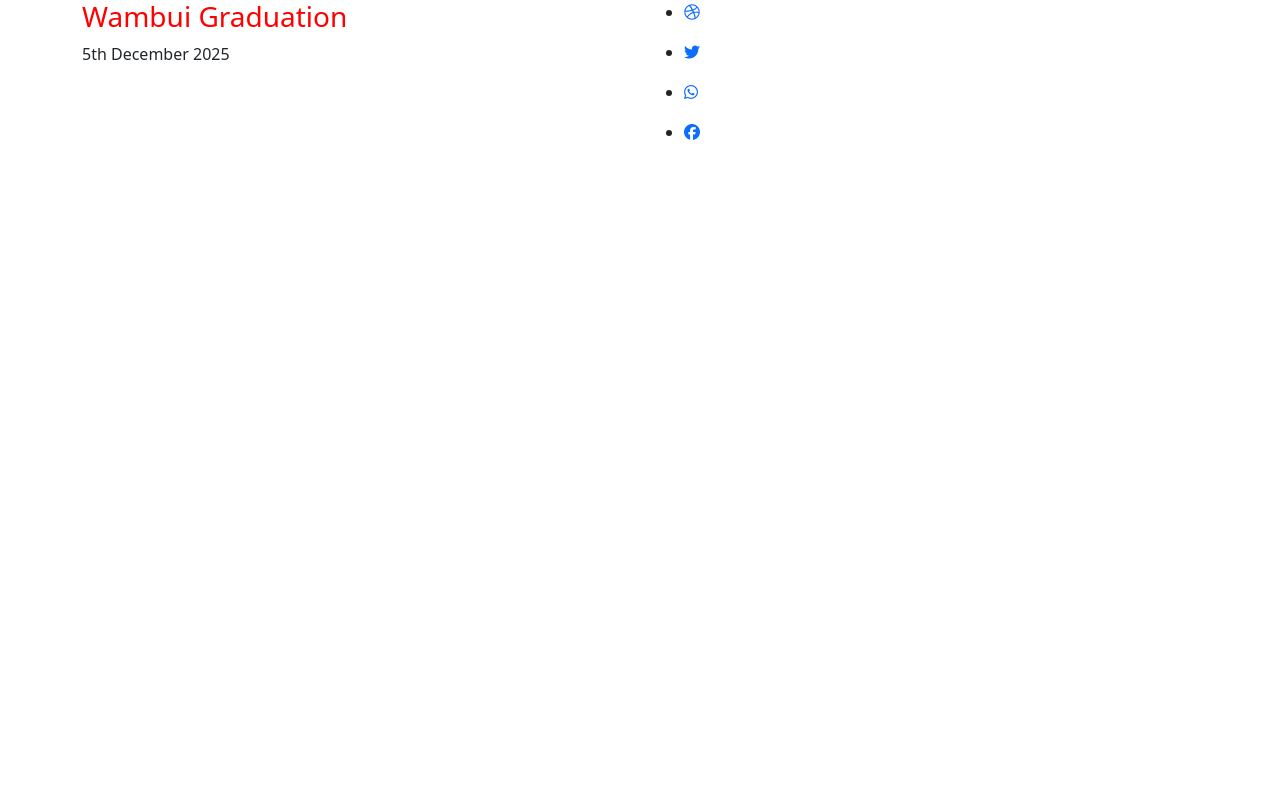
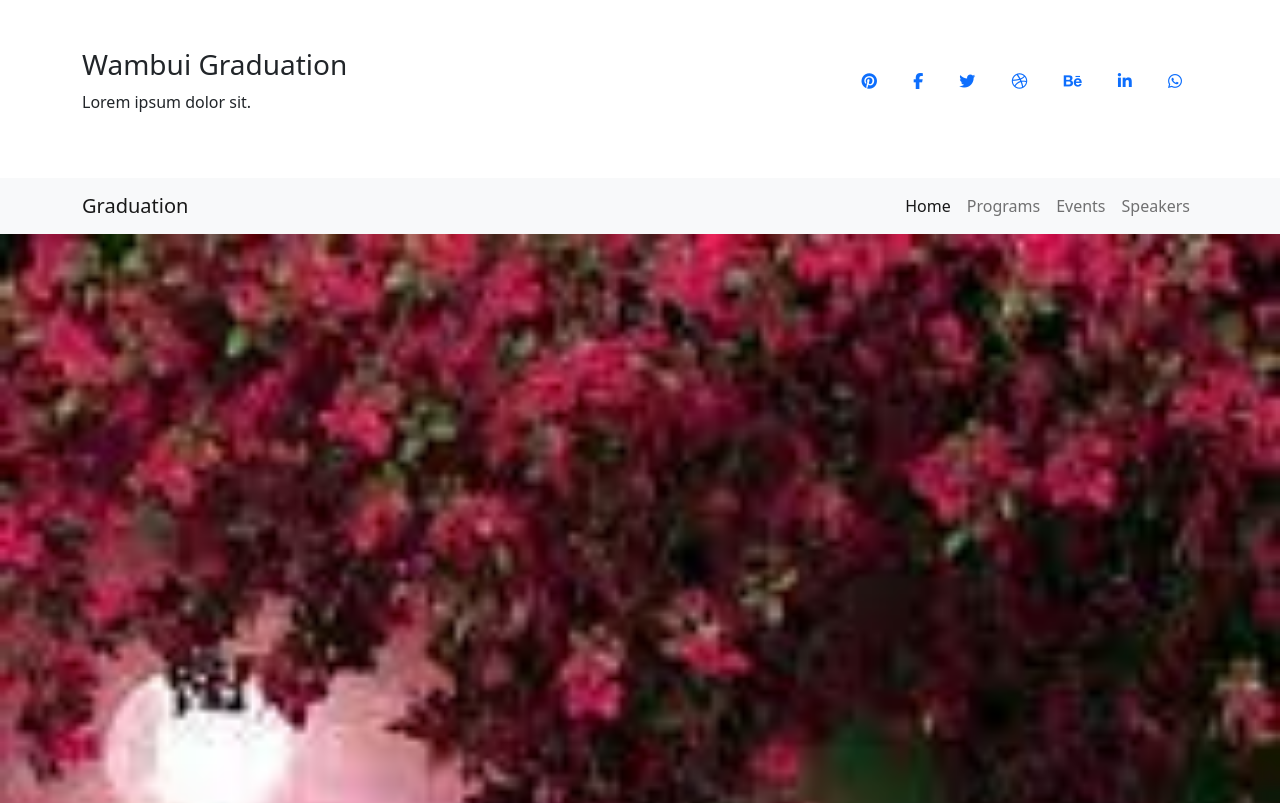
Before and after one commit to sativaessie/University-graduation, a plain HTML site: page index.html in a window 1280 px wide. Shown: the top 803 px of the page. Drawn offline with nearby package versions, Linux system fonts and the light colour scheme; files that its build step writes are made by us from their sources.

Commit message:
slider section design

```diff
--- a/index.html
+++ b/index.html
@@ -4,67 +4,96 @@
     <meta charset="UTF-8">
     <meta http-equiv="X-UA-Compatible" content="IE=edge">
     <meta name="viewport" content="width=device-width, initial-scale=1.0">
-    <title>University Graduation</title>
+    <title>Graduation</title>
     <link href="https://cdn.jsdelivr.net/npm/bootstrap@5.2.0/dist/css/bootstrap.min.css" rel="stylesheet" integrity="sha384-gH2yIJqKdNHPEq0n4Mqa/HGKIhSkIHeL5AyhkYV8i59U5AR6csBvApHHNl/vI1Bx" crossorigin="anonymous">
-    <link rel="stylesheet" href="./assets/css/style.css">
-    <script src="https://kit.fontawesome.com/eb46d1778b.js" crossorigin="anonymous"></script>
+    <script src="https://kit.fontawesome.com/24650350b0.js" crossorigin="anonymous"></script>
+    <link rel="stylesheet" href="./style.css">
 </head>
 <body>
 
+    <!-- top bar section start -->
+    <section class="container top-bar py-5">
+        <div class="row align-items-center">
+            <div class="col-lg-6">
+                <h3>Wambui Graduation</h3>
+                <p>Lorem ipsum dolor sit.</p>
 
+            </div>
+            <!-- first column ends -->
+            <!-- second column starts -->
+            <div class="col-lg-6 text-end">
+               <ul>
+                <li class="d-none d-lg-inline px-3 "><a href="#"><i class="fa-brands fa-pinterest"></i></a></li>
+                <li class="d-none d-lg-inline px-3 "><a href="#"><i class="fa-brands fa-facebook-f"></i></a></li>
+                <li class="d-none d-lg-inline px-3 "><a href="#"><i class="fa-brands fa-twitter"></i></a></li>
+                <li class="d-none d-lg-inline px-3 "><a href="#"><i class="fa-brands fa-dribbble"></i></a></li>
+                <li class="d-none d-lg-inline px-3 "><a href="#"><i class="fa-brands fa-behance"></i></a></li>
+                <li class="d-none d-lg-inline px-3 "><a href="#"><i class="fa-brands fa-linkedin-in"></i></a></li>
+                <li class="d-none d-lg-inline px-3 "><a href="https://wa.me/+254798678528"><i class="fa-brands fa-whatsapp"></i></a></li>
+               </ul>
+            </div>
+           <!-- second column ends -->
+        </div>
 
-<!--first section starts-->
-<section class="container social">
-    <div class="row">
-        <!--First column starts-->
-    <div class="col-lg-6">
-        <h3 class="fw-normal text-primary">Wambui Graduation</h3>
-        <p>5<span>th</span> December 2025</p>
-    </div>
-        <!--First column ends-->
-        <!--Second column starts-->
-    <div class="col-lg-6">
-<ul>
-    <li>
-        <a href="#">
-            <i class="fa-brands fa-dribbble"></i>
-        </a>
+    </section>
+    <!-- top bar section ends -->
+
+     <!-- nav bar starts  -->
+     <nav class="navbar navbar-expand-lg bg-light">
+        <div class="container">
+          <a class="navbar-brand" href="#">Graduation</a>
+          <button class="navbar-toggler" type="button" data-bs-toggle="collapse" data-bs-target="#navbarNav" aria-controls="navbarNav" aria-expanded="false" aria-label="Toggle navigation">
+            <span class="navbar-toggler-icon"></span>
+          </button>
+          <div class="collapse navbar-collapse" id="navbarNav">
+            <ul class="navbar-nav ms-auto">
+              <li class="nav-item">
+                <a class="nav-link active" aria-current="page" href="#">Home</a>
               </li>
-</ul>
-<ul>
-    <li>
-        <a href="#">
-            <i class="fa-brands fa-twitter"></i>
-        </a>
+              <li class="nav-item">
+                <a class="nav-link" href="#">Programs</a>
               </li>
-</ul>
-<ul>
-    <li>
-        <a href="#">
-            <i class="fa-brands fa-whatsapp"></i>
-        </a>
+              <li class="nav-item">
+                <a class="nav-link" href="#">Events</a>
               </li>
-</ul>
-<ul>
-    <li>
-        <a href="#">
-            <i class="fa-brands fa-facebook
-            "></i>
-        </a>
+              <li class="nav-item">
+                <a class="nav-link " href="#">Speakers</a>
               </li>
             </ul>
           </div>
-    <!--Second column ends-->
         </div>
-
-
-</section>
-<!--first section ends-->
-
-
-
-
+      </nav>
+    <!-- nav bar ends  -->
 
     <script src="https://cdn.jsdelivr.net/npm/bootstrap@5.2.0/dist/js/bootstrap.bundle.min.js" integrity="sha384-A3rJD856KowSb7dwlZdYEkO39Gagi7vIsF0jrRAoQmDKKtQBHUuLZ9AsSv4jD4Xa" crossorigin="anonymous"></script>
+
+    <!-- carousel starts -->
+    <div id="carouselExampleIndicators" class="carousel slide" data-ride="carousel">
+      <ol class="carousel-indicators">
+        <li data-target="#carouselExampleIndicators" data-slide-to="0" class="active"></li>
+        <li data-target="#carouselExampleIndicators" data-slide-to="1"></li>
+        <li data-target="#carouselExampleIndicators" data-slide-to="2"></li>
+      </ol>
+      <div class="carousel-inner">
+        <div class="carousel-item active">
+          <img class="d-block w-100" src="assets/images/121.jpg" alt="First slide">
+        </div>
+        <div class="carousel-item">
+          <img class="d-block w-100" src="assets/images/120.jpg"jp alt="Second slide">
+        </div>
+        <div class="carousel-item">
+          <img class="d-block w-100" src="assets/images/123.jpg" alt="Third slide">
+        </div>
+      </div>
+      <a class="carousel-control-prev" href="#carouselExampleIndicators" role="button" data-slide="prev">
+        <span class="carousel-control-prev-icon" aria-hidden="true"></span>
+        <span class="sr-only">Previous</span>
+      </a>
+      <a class="carousel-control-next" href="#carouselExampleIndicators" role="button" data-slide="next">
+        <span class="carousel-control-next-icon" aria-hidden="true"></span>
+        <span class="sr-only">Next</span>
+      </a>
+    </div>
+    <!-- carousel ends -->
 </body>
 </html>
```
Also changed, not shown: assets/images/120.jpg (added), assets/images/121.jpg (added), assets/images/122.jpg (added), assets/images/123.jpg (added), assets/images/124.jpg (added). Lines whose indentation alone changed are shown as unchanged.
